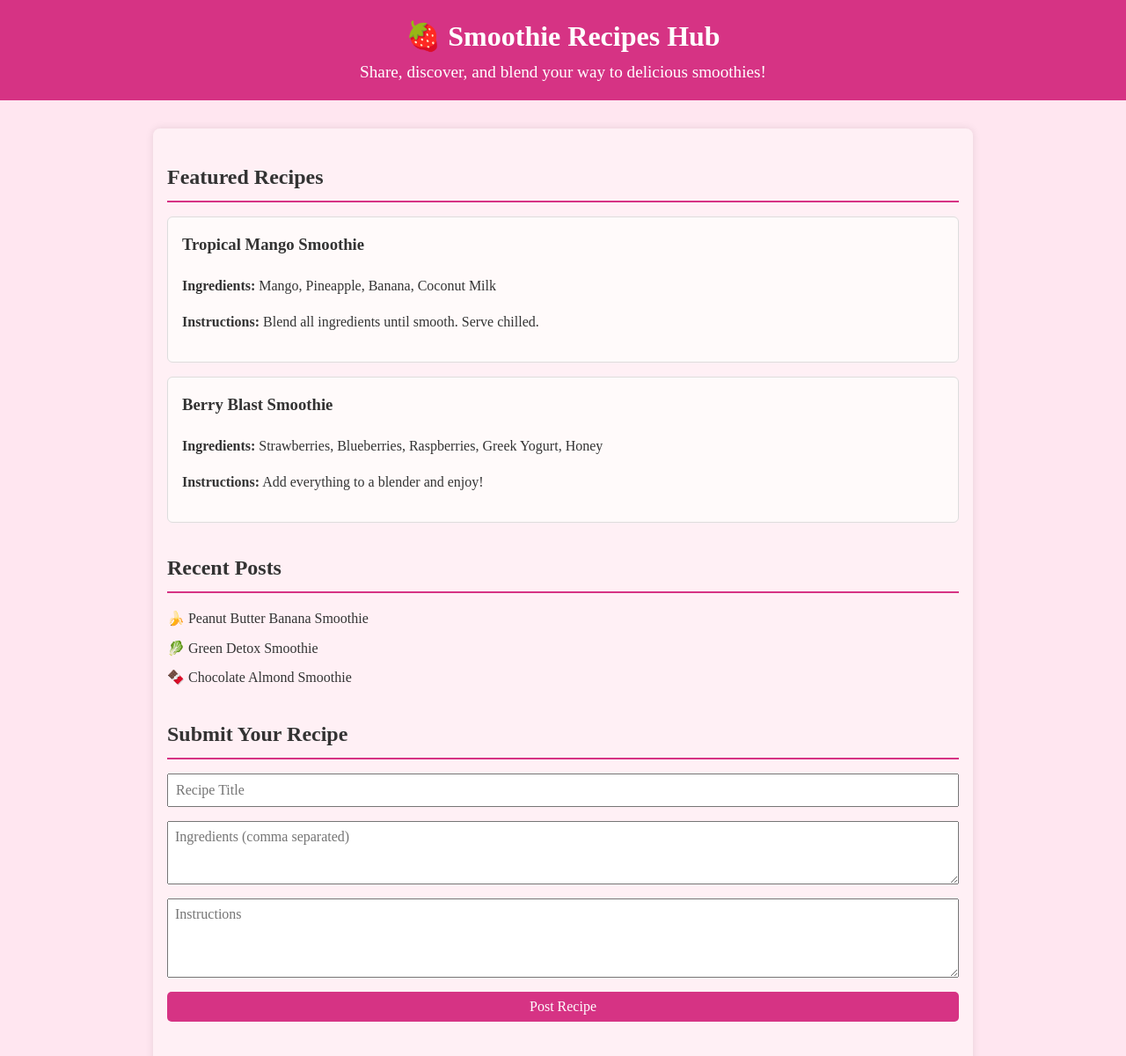
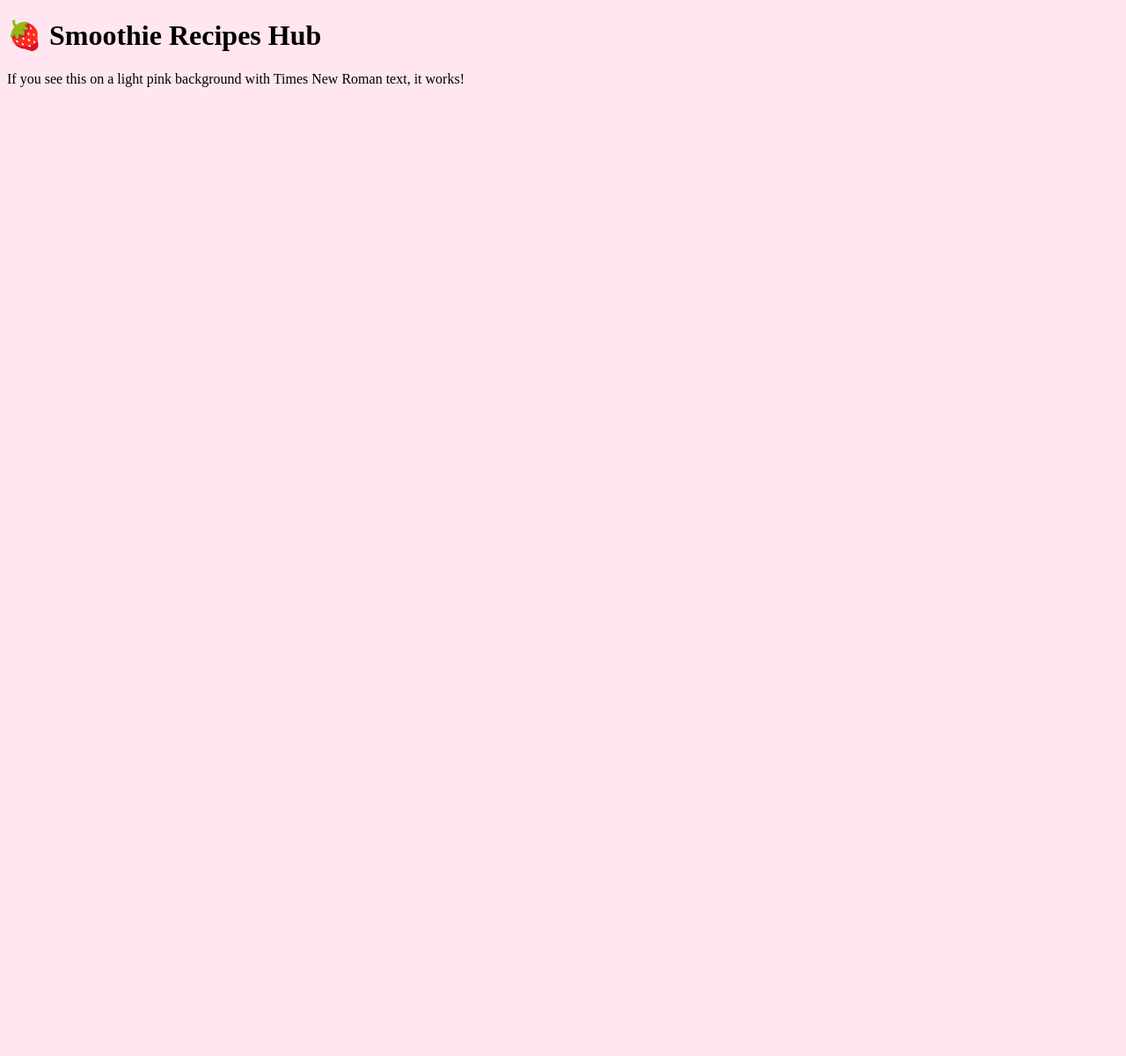
Before and after one commit to kee33-pixel/keiamber.github.io, a plain HTML site: page index.html in a window 1280 px wide. Shown: the whole page at 88% size. After the commit the page ends 800 px from the top, so only its background shows below. Drawn offline with Linux system fonts and the light colour scheme.

Commit message:
Update index.html

```diff
--- a/index.html
+++ b/index.html
@@ -1,146 +1,18 @@
 <!DOCTYPE html>
 <html lang="en">
 <head>
-
   <meta charset="UTF-8" />
   <meta name="viewport" content="width=device-width, initial-scale=1.0" />
-  <title>Smoothie Recipes Hub</title>
+  <title>Test Smoothie Site</title>
   <style>
-      body {
-          font-family: "Times New Roman", Times, serif;
-          line-height: 1.6;
-          margin: 0;
-          padding: 0;
-          background-color: #ffe6f0; /* light pink */
-          color: #333;
-      }
-
-      header {
-          background: #d63384; /* darker pink for contrast */
-          color: #fff;
-          padding: 1rem 0;
-          text-align: center;
-      }
-
-      header h1 {
-          margin: 0;
-          font-size: 2rem;
-      }
-
-      header p {
-          margin: 0;
-          font-size: 1.2rem;
-      }
-
-      main {
-          max-width: 900px;
-          margin: 2rem auto;
-          padding: 1rem;
-          background: #fff0f5; /* soft pink box */
-          border-radius: 8px;
-          box-shadow: 0 0 10px rgba(0, 0, 0, 0.1);
-      }
-
-      section {
-          margin-bottom: 2rem;
-      }
-
-      h2 {
-          border-bottom: 2px solid #d63384;
-          padding-bottom: 0.5rem;
-          margin-bottom: 1rem;
-          font-size: 1.5rem;
-      }
-
-      ul {
-          list-style: none;
-          padding: 0;
-      }
-
-      ul li {
-          margin: 0.5rem 0;
-      }
-
-      .recipe-card {
-          border: 1px solid #ddd;
-          border-radius: 6px;
-          padding: 1rem;
-          margin-bottom: 1rem;
-          background-color: #fffafa; /* very light pink */
-      }
-
-      .recipe-card h3 {
-          margin-top: 0;
-      }
-
-      form {
-          display: flex;
-          flex-direction: column;
-      }
-
-      form input, form textarea, form button {
-          margin-bottom: 1rem;
-          padding: 0.5rem;
-          font-size: 1rem;
-          font-family: "Times New Roman", Times, serif;
-      }
-
-      form button {
-          background: #d63384;
-          color: #fff;
-          border: none;
-          border-radius: 5px;
-          cursor: pointer;
-      }
-
-      form button:hover {
-          background: #a61c6b;
-      }
+    body {
+      font-family: "Times New Roman", Times, serif;
+      background-color: #ffe6f0;
+    }
   </style>
 </head>
 <body>
-  <header>
-    <h1>🍓 Smoothie Recipes Hub</h1>
-    <p>Share, discover, and blend your way to delicious smoothies!</p>
-  </header>
-
-  <main>
-    <!-- Featured Recipes -->
-    <section>
-      <h2>Featured Recipes</h2>
-      <div class="recipe-card">
-        <h3>Tropical Mango Smoothie</h3>
-        <p><strong>Ingredients:</strong> Mango, Pineapple, Banana, Coconut Milk</p>
-        <p><strong>Instructions:</strong> Blend all ingredients until smooth. Serve chilled.</p>
-      </div>
-
-      <div class="recipe-card">
-        <h3>Berry Blast Smoothie</h3>
-        <p><strong>Ingredients:</strong> Strawberries, Blueberries, Raspberries, Greek Yogurt, Honey</p>
-        <p><strong>Instructions:</strong> Add everything to a blender and enjoy!</p>
-      </div>
-    </section>
-
-    <!-- Recent Recipes -->
-    <section>
-      <h2>Recent Posts</h2>
-      <ul>
-        <li>🍌 Peanut Butter Banana Smoothie</li>
-        <li>🥬 Green Detox Smoothie</li>
-        <li>🍫 Chocolate Almond Smoothie</li>
-      </ul>
-    </section>
-
-    <!-- Submit New Recipe -->
-    <section>
-      <h2>Submit Your Recipe</h2>
-      <form>
-        <input type="text" placeholder="Recipe Title" required />
-        <textarea placeholder="Ingredients (comma separated)" rows="3" required></textarea>
-        <textarea placeholder="Instructions" rows="4" required></textarea>
-        <button type="submit">Post Recipe</button>
-      </form>
-    </section>
-  </main>
+  <h1>🍓 Smoothie Recipes Hub</h1>
+  <p>If you see this on a light pink background with Times New Roman text, it works!</p>
 </body>
 </html>
```
